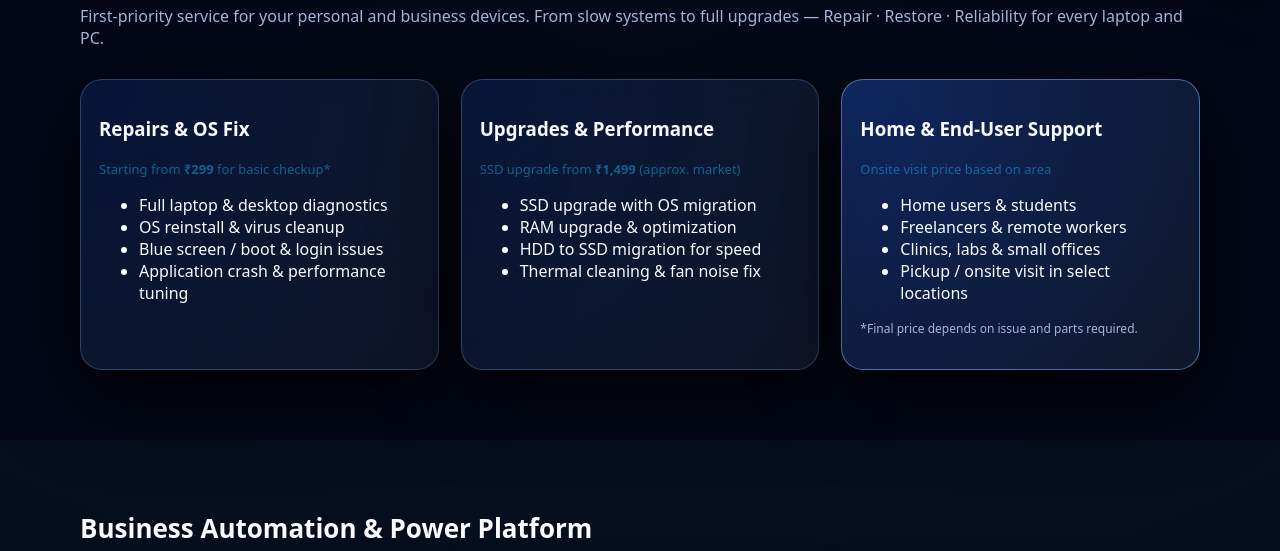
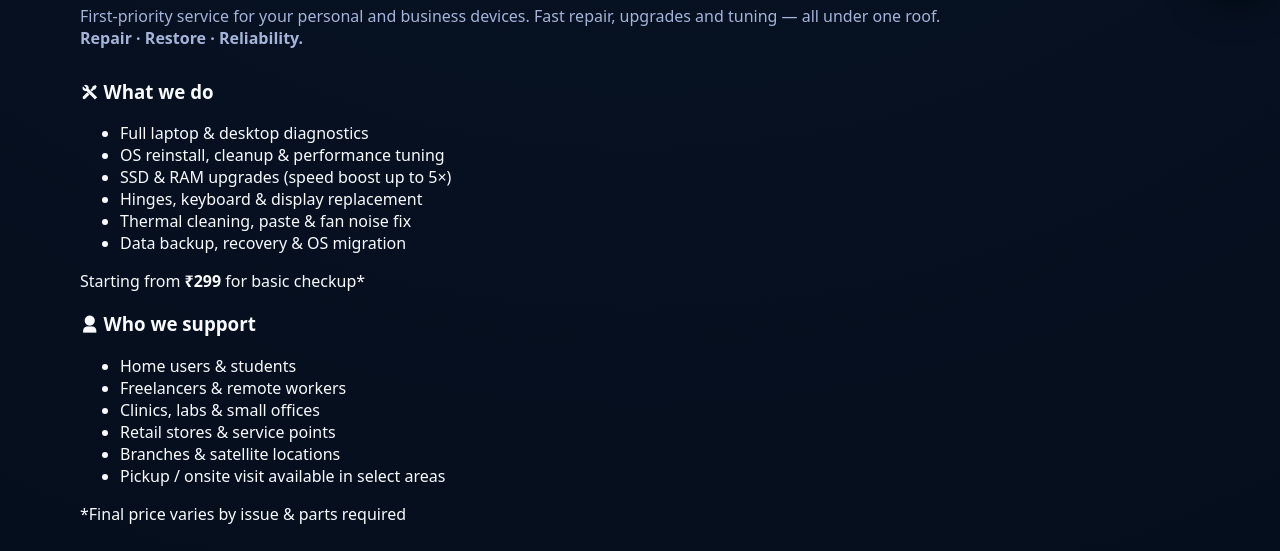
Before and after one commit to jusarav/R-Cube, a plain HTML site: page index.html in a window 1280 px wide. Shown: the part 805-1356 px from the top of the page. Drawn offline with nearby package versions, Linux system fonts and the light colour scheme.

Commit message:
Update index.html

```diff
--- a/index.html
+++ b/index.html
@@ -105,54 +105,53 @@
     </div>
   </section>
 
-  <!-- LAPTOP & DESKTOP SERVICE (TOP PRIORITY) -->
-  <section class="section section-alt" id="laptop-desktop">
+  <!-- LAPTOP & DESKTOP SERVICE — HOME & OFFICE -->
+<section class="section" id="laptop-desktop">
   <div class="container">
+
     <header class="section-header" data-aos="fade-up">
-        <h2>Laptop &amp; Desktop Service — Home &amp; Office</h2>
-        <p>
-          First-priority service for your personal and business devices. From slow systems to full
-          upgrades — Repair · Restore · Reliability for every laptop and PC.
+      <h2>Laptop & Desktop Service — Home & Office</h2>
+      <p class="lead">
+        First-priority service for your personal and business devices. Fast repair, upgrades and tuning — all under one roof.<br>
+        <strong>Repair · Restore · Reliability.</strong>
       </p>
     </header>
 
-      <div class="laptop-grid">
-        <div class="card glass" data-aos="fade-right">
-          <h3>Repairs &amp; OS Fix</h3>
-          <p class="service-price">Starting from <strong>₹299</strong> for basic checkup*</p>
+    <div class="lap-grid">
+
+      <!-- LEFT CARD -->
+      <div class="lap-card" data-aos="fade-right">
+        <h3><i class="ri-tools-fill"></i> What we do</h3>
         <ul>
-            <li>Full laptop &amp; desktop diagnostics</li>
-            <li>OS reinstall &amp; virus cleanup</li>
-            <li>Blue screen / boot &amp; login issues</li>
-            <li>Application crash &amp; performance tuning</li>
+          <li>Full laptop & desktop diagnostics</li>
+          <li>OS reinstall, cleanup & performance tuning</li>
+          <li>SSD & RAM upgrades (speed boost up to 5×)</li>
+          <li>Hinges, keyboard & display replacement</li>
+          <li>Thermal cleaning, paste & fan noise fix</li>
+          <li>Data backup, recovery & OS migration</li>
         </ul>
+        <div class="lap-price">Starting from <strong>₹299</strong> for basic checkup*</div>
       </div>
 
-        <div class="card glass" data-aos="fade-up">
-          <h3>Upgrades &amp; Performance</h3>
-          <p class="service-price">SSD upgrade from <strong>₹1,499</strong> (approx. market)</p>
+      <!-- RIGHT CARD -->
+      <div class="lap-card" data-aos="fade-left">
+        <h3><i class="ri-user-3-fill"></i> Who we support</h3>
         <ul>
-            <li>SSD upgrade with OS migration</li>
-            <li>RAM upgrade &amp; optimization</li>
-            <li>HDD to SSD migration for speed</li>
-            <li>Thermal cleaning &amp; fan noise fix</li>
+          <li>Home users & students</li>
+          <li>Freelancers & remote workers</li>
+          <li>Clinics, labs & small offices</li>
+          <li>Retail stores & service points</li>
+          <li>Branches & satellite locations</li>
+          <li>Pickup / onsite visit available in select areas</li>
         </ul>
+        <div class="lap-note">*Final price varies by issue & parts required</div>
       </div>
 
-        <div class="card glass-strong" data-aos="fade-left">
-          <h3>Home &amp; End-User Support</h3>
-          <p class="service-price">Onsite visit price based on area</p>
-          <ul>
-            <li>Home users &amp; students</li>
-            <li>Freelancers &amp; remote workers</li>
-            <li>Clinics, labs &amp; small offices</li>
-            <li>Pickup / onsite visit in select locations</li>
-          </ul>
-          <p class="service-note">*Final price depends on issue and parts required.</p>
     </div>
-      </div>
+
   </div>
 </section>
+
 
   <!-- BUSINESS AUTOMATION -->
   <section class="section" id="automation">
```
Lines whose indentation alone changed are shown as unchanged.
